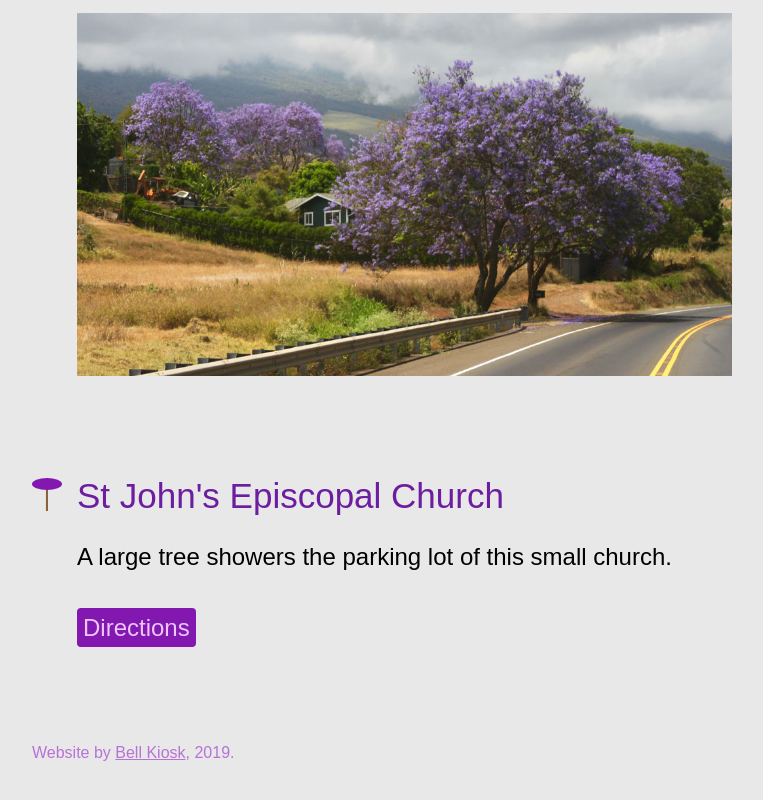
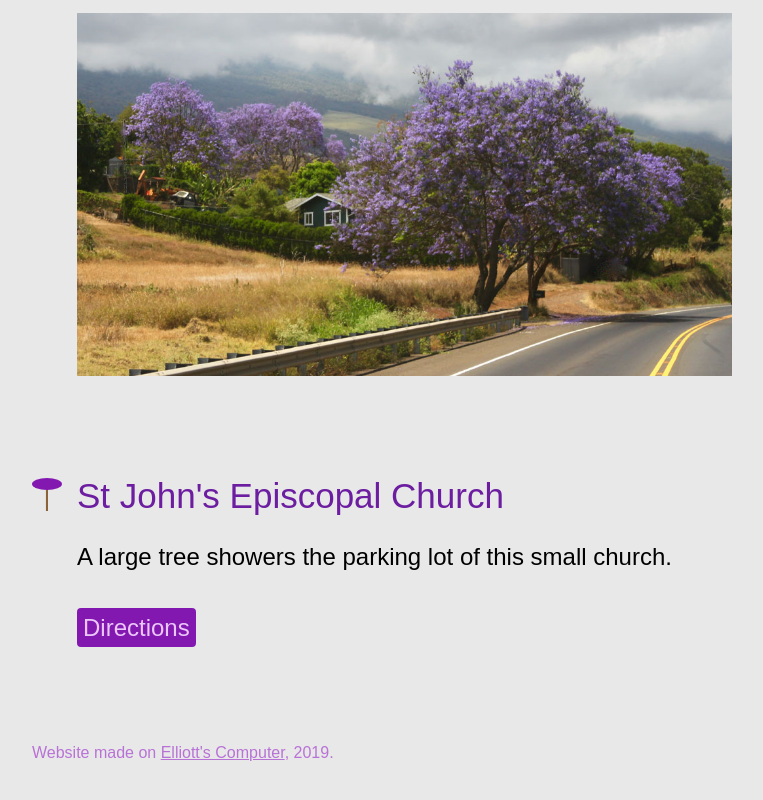
Before and after one commit to oilstel/maui-jacaranda, a plain HTML site: page places.html in a window 1280 px wide. Shown: the part 6968-7768 px from the top of the page, without its empty margins (218-981 px from the left). Drawn offline with Linux system fonts and the light colour scheme.

Commit message:
Update places.html

```diff
--- a/places.html
+++ b/places.html
@@ -177,7 +177,7 @@
 
 
                 <div class="footer">
-                    Website by <a href="https://bellkiosk.site/" target="_blank">Bell Kiosk</a>, 2019.
+                    Website made on <a href="https://elliott.computer/" target="_blank">Elliott's Computer</a>, 2019.
                 </div>
             </div>
 
```
